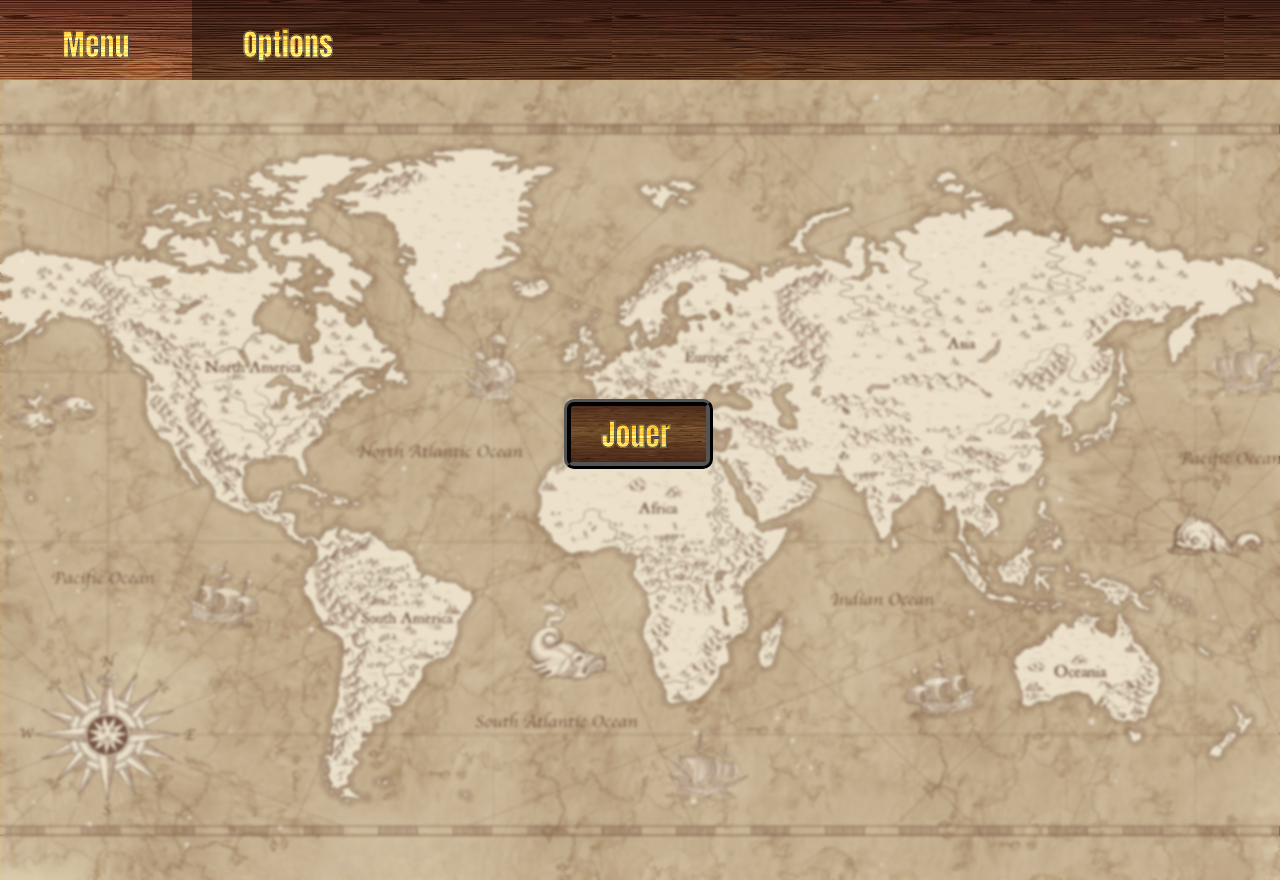
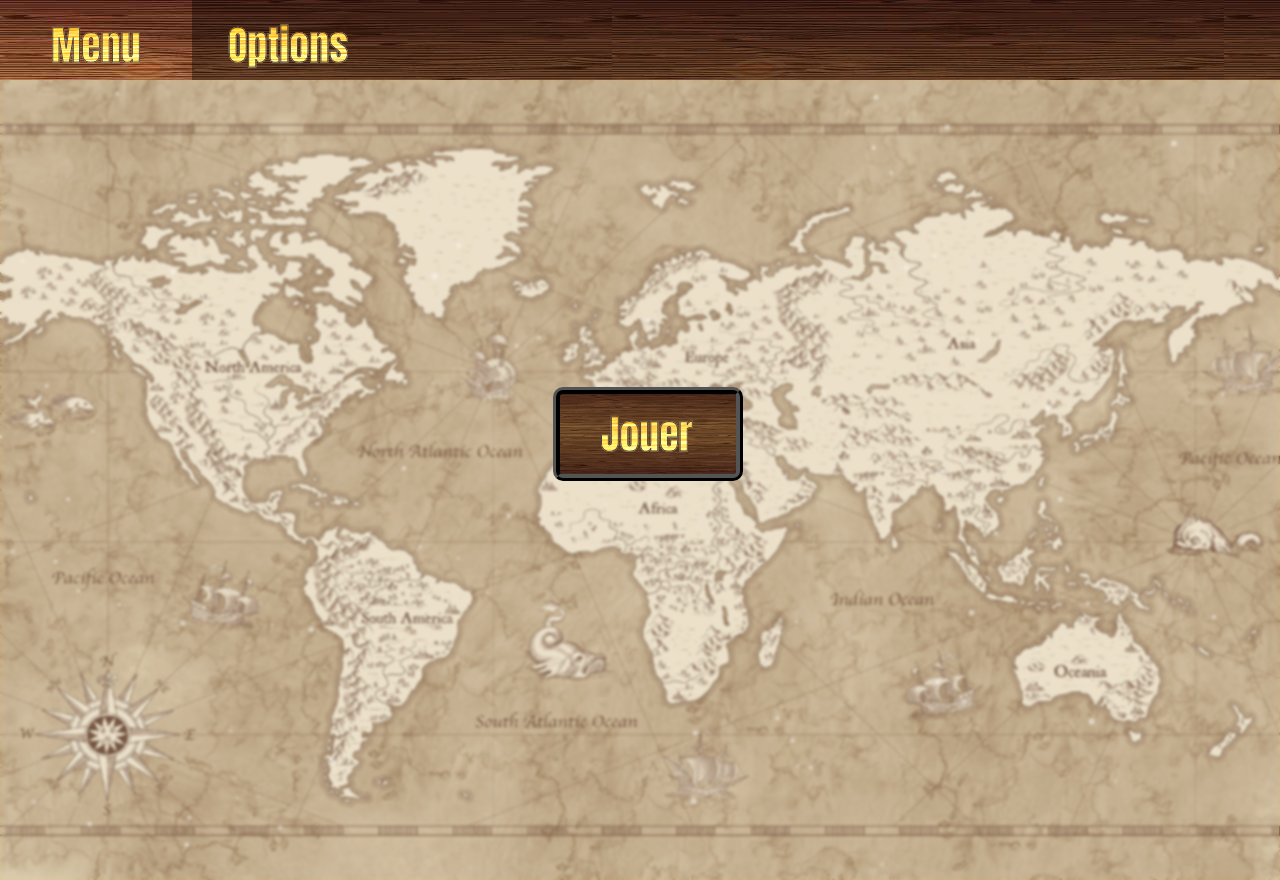
Before and after one commit to LayTheNess/ProjetWebCIR2, a plain HTML site: page index.html in a window 1280 px wide. Drawn offline with Linux system fonts and the light colour scheme.

Commit message:
changed menu font in index

```diff
--- a/css/style.css
+++ b/css/style.css
@@ -37,7 +37,7 @@ html{
 }
 
 body{
-  font:normal 75% Arial, Helvetica, sans-serif;
+  font:normal 100% Arial, Helvetica, sans-serif;
   overflow: hidden;
 }
 
@@ -167,7 +167,8 @@ a:visited{
   width: 100%;
   height: 80px;
   margin-top: 0;
-  padding: 22px;
+  padding: 15px;
+
   text-align: center;
 }
 
```
